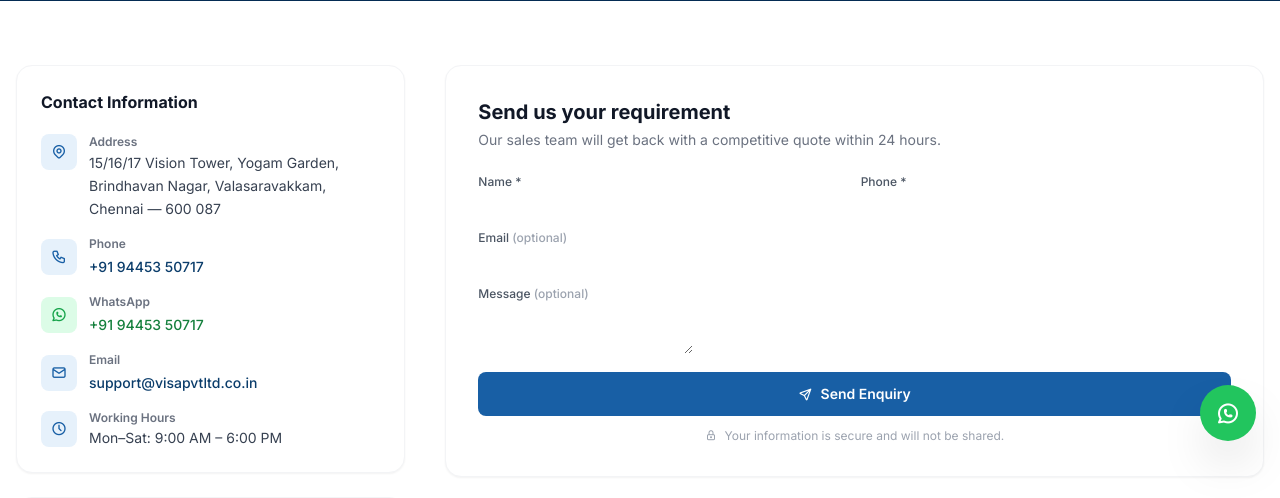
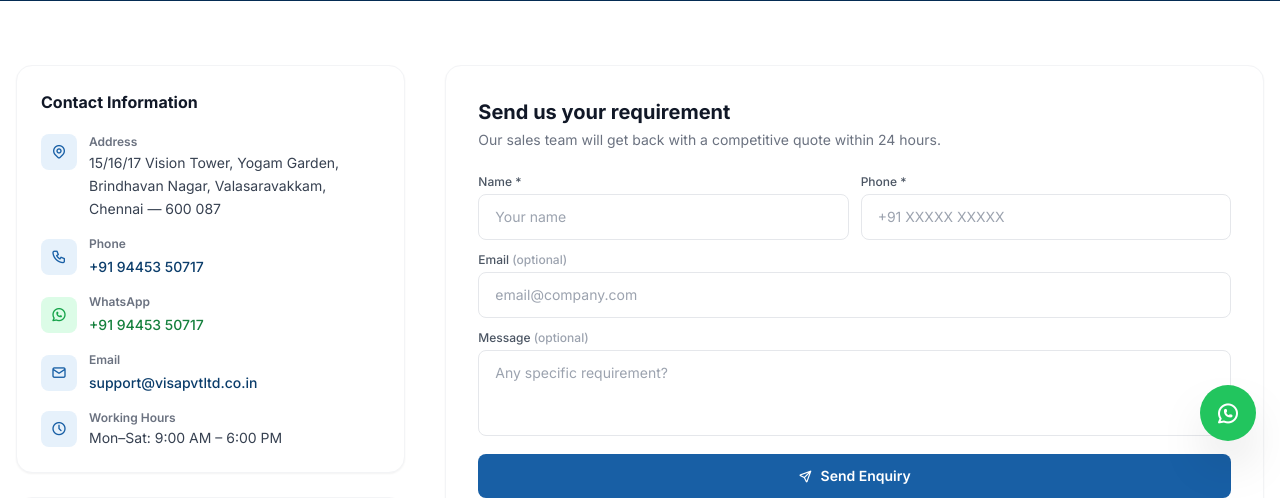
Before and after one commit to rajbharath-v/visa_main_website, a Django app: template visa_main/templates/visa_main/pages/contact.html in a window 1280 px wide. Shown: the part 335-833 px from the top of the page. Run offline with Django 5.2, Linux system fonts and the light colour scheme; the template is opened without the code that fills it: most values are stand-ins (such as "Sample title", 1, 10 or a date in 2020); form fields are guessed from the names that the template uses.

Commit message:
fix: use plain HTML inputs in enquiry form modal so fields always render

```diff
--- a/visa_main/templates/visa_main/includes/enquiry_form.html
+++ b/visa_main/templates/visa_main/includes/enquiry_form.html
@@ -7,22 +7,26 @@
   <div class="grid grid-cols-1 sm:grid-cols-2 gap-3">
     <div>
       <label class="block text-xs font-medium text-gray-600 mb-1">Name *</label>
-      {{ form.name }}
+      <input type="text" name="name" required placeholder="Your name"
+             class="w-full px-4 py-3 rounded-lg border border-gray-200 focus:outline-none focus:border-blue-500 text-sm bg-white text-gray-900">
     </div>
     <div>
       <label class="block text-xs font-medium text-gray-600 mb-1">Phone *</label>
-      {{ form.phone }}
+      <input type="tel" name="phone" required placeholder="+91 XXXXX XXXXX"
+             class="w-full px-4 py-3 rounded-lg border border-gray-200 focus:outline-none focus:border-blue-500 text-sm bg-white text-gray-900">
     </div>
   </div>
 
   <div>
     <label class="block text-xs font-medium text-gray-600 mb-1">Email <span class="text-gray-400">(optional)</span></label>
-    {{ form.email }}
+    <input type="email" name="email" placeholder="email@company.com"
+           class="w-full px-4 py-3 rounded-lg border border-gray-200 focus:outline-none focus:border-blue-500 text-sm bg-white text-gray-900">
   </div>
 
   <div>
     <label class="block text-xs font-medium text-gray-600 mb-1">Message <span class="text-gray-400">(optional)</span></label>
-    {{ form.message }}
+    <textarea name="message" rows="3" placeholder="Any specific requirement?"
+              class="w-full px-4 py-3 rounded-lg border border-gray-200 focus:outline-none focus:border-blue-500 text-sm bg-white text-gray-900 resize-none"></textarea>
   </div>
 
   <button type="submit"
```
